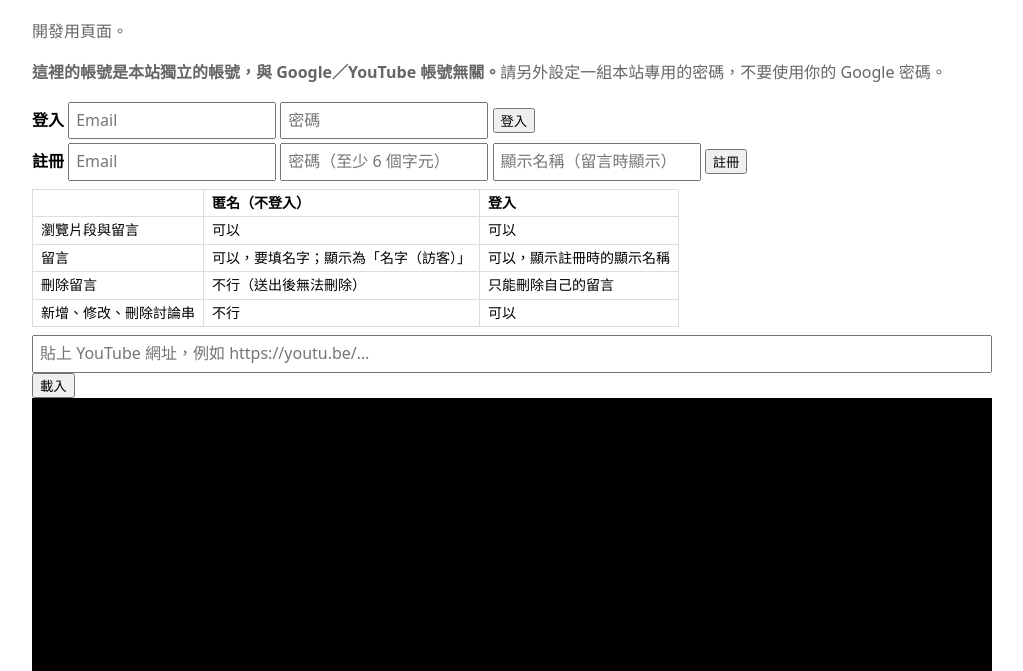
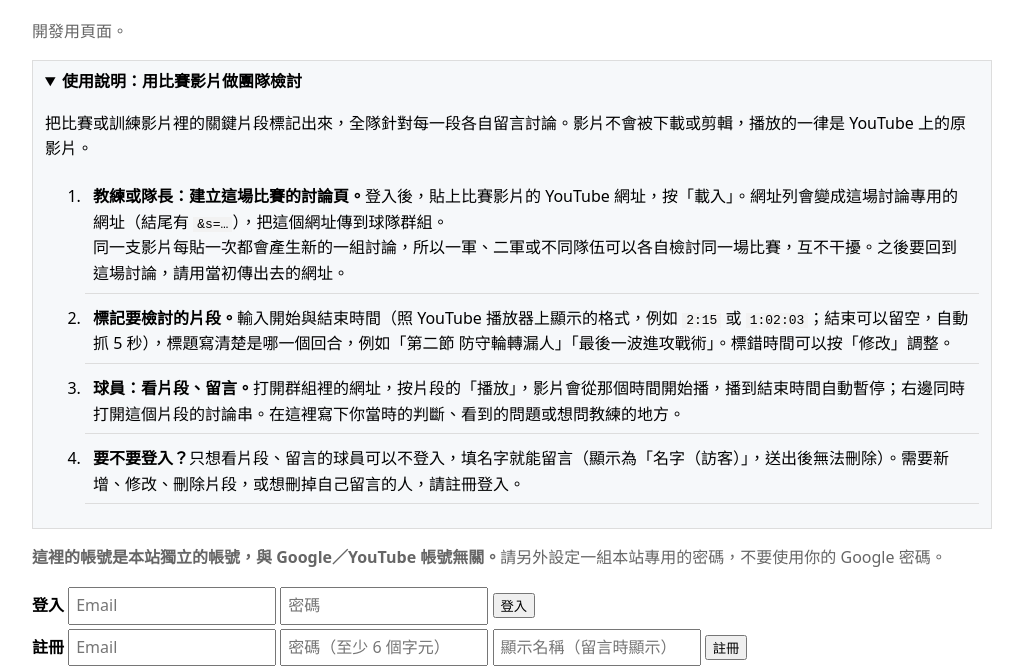
Before and after one commit to hisoka502/youtube-threads, a website with bundled scripts: page dev/app.html in a window 1280 px wide. Shown: the part 78-749 px from the top of the page, without its empty margins (128-1151 px from the left). Built offline with nearby package versions, Linux system fonts and the light colour scheme.

Commit message:
feat: add a usage guide for sports teams at the top of the page
Co-Authored-By: Claude Opus 5.5 <noreply@anthropic.com>
Claude-Session: https://claude.ai/code/session_012utf11NEKxFqqqPGkf2f4f

```diff
--- a/dev/app.html
+++ b/dev/app.html
@@ -14,6 +14,9 @@
     #player-box iframe, #player-box > div { width: 100%; height: 100%; }
     #auth form { margin: 4px 0; }
     #auth input { width: 12em; }
+    .guide { background: #f6f8fa; border: 1px solid #ddd; padding: 8px 12px; margin: 8px 0 16px; }
+    .guide summary { font-weight: bold; cursor: pointer; }
+    .guide li { margin: 6px 0; }
     .modes { border-collapse: collapse; margin: 8px 0; font-size: 0.875em; }
     .modes th, .modes td { border: 1px solid #ddd; padding: 2px 8px; text-align: left; }
     #error { min-height: 1.6em; font-weight: bold; color: #b00020; }
@@ -32,6 +35,18 @@
 <body>
   <h1>YouTube 片段討論串</h1>
   <p class="hint">開發用頁面。<span id="storage"></span></p>
+
+  <details class="guide" open>
+    <summary>使用說明：用比賽影片做團隊檢討</summary>
+    <p>把比賽或訓練影片裡的關鍵片段標記出來，全隊針對每一段各自留言討論。影片不會被下載或剪輯，播放的一律是 YouTube 上的原影片。</p>
+    <ol>
+      <li><strong>教練或隊長：建立這場比賽的討論頁。</strong>登入後，貼上比賽影片的 YouTube 網址，按「載入」。網址列會變成這場討論專用的網址（結尾有 <code>&amp;s=…</code>），把這個網址傳到球隊群組。<br>
+        同一支影片每貼一次都會產生新的一組討論，所以一軍、二軍或不同隊伍可以各自檢討同一場比賽，互不干擾。之後要回到這場討論，請用當初傳出去的網址。</li>
+      <li><strong>標記要檢討的片段。</strong>輸入開始與結束時間（照 YouTube 播放器上顯示的格式，例如 <code>2:15</code> 或 <code>1:02:03</code>；結束可以留空，自動抓 5 秒），標題寫清楚是哪一個回合，例如「第二節 防守輪轉漏人」「最後一波進攻戰術」。標錯時間可以按「修改」調整。</li>
+      <li><strong>球員：看片段、留言。</strong>打開群組裡的網址，按片段的「播放」，影片會從那個時間開始播，播到結束時間自動暫停；右邊同時打開這個片段的討論串。在這裡寫下你當時的判斷、看到的問題或想問教練的地方。</li>
+      <li><strong>要不要登入？</strong>只想看片段、留言的球員可以不登入，填名字就能留言（顯示為「名字（訪客）」，送出後無法刪除）。需要新增、修改、刪除片段，或想刪掉自己留言的人，請註冊登入。</li>
+    </ol>
+  </details>
 
   <section id="auth">
     <div id="signed-in" hidden>
```
Also changed, not shown: CLAUDE.md (+1 -0 lines).
